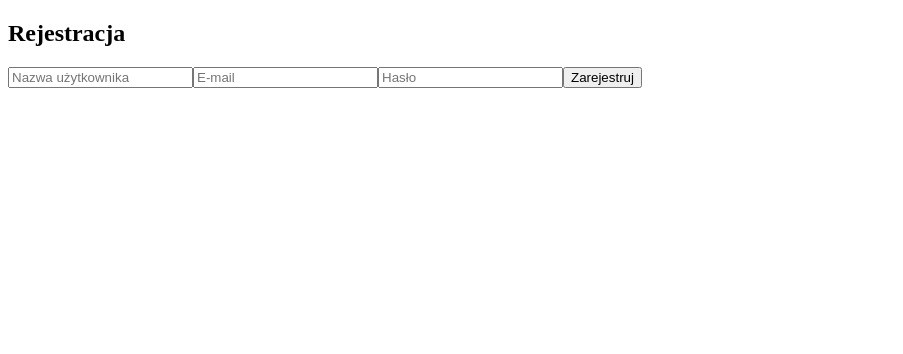
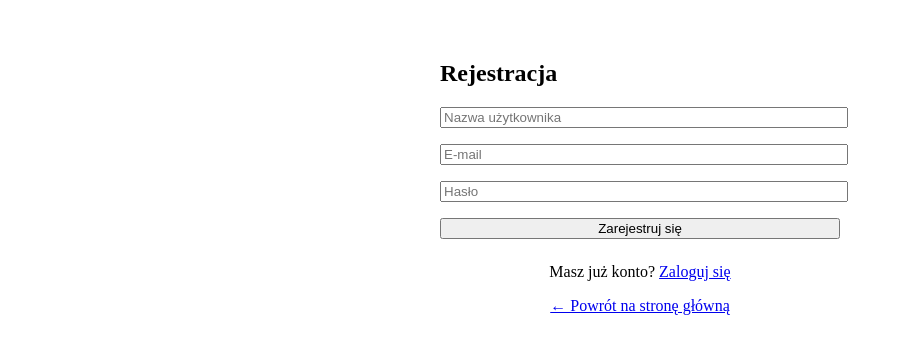
Before and after one commit to dsw49513/Bikeatize, a React (Vite) app in the folder frontend/: page /register in a window 1280 px wide. Shown: the top 354 px of the page, without its empty margins (0-903 px from the left). Built offline with nearby package versions, Linux system fonts and the light colour scheme.

Commit message:
Dodano linki na stronach logowania i rejestracji (powrót, rejestracja, logowanie)

```diff
--- a/frontend/src/pages/LoginPage.jsx
+++ b/frontend/src/pages/LoginPage.jsx
@@ -1,12 +1,12 @@
 import React, { useState, useContext } from "react";
-import { useNavigate } from "react-router-dom";
-import { AuthContext } from "../context/AuthContext"; // ✅ import
+import { useNavigate, Link } from "react-router-dom";
+import { AuthContext } from "../context/AuthContext";
 
 const LoginPage = () => {
   const [email, setEmail] = useState("");
   const [password, setPassword] = useState("");
   const navigate = useNavigate();
-  const { login } = useContext(AuthContext); // ✅ użycie kontekstu
+  const { login } = useContext(AuthContext);
 
   const handleLogin = async (e) => {
     e.preventDefault();
@@ -20,7 +20,7 @@ const LoginPage = () => {
 
       if (res.ok) {
         const data = await res.json();
-        login(data.access_token); // ✅ ustaw token przez kontekst
+        login(data.access_token);
         navigate("/dashboard");
       } else {
         alert("Błąd logowania");
@@ -31,7 +31,7 @@ const LoginPage = () => {
   };
 
   return (
-    <div>
+    <div style={{ padding: "2rem", maxWidth: "400px", margin: "0 auto" }}>
       <h2>Logowanie</h2>
       <form onSubmit={handleLogin}>
         <input
@@ -40,6 +40,7 @@ const LoginPage = () => {
           value={email}
           onChange={(e) => setEmail(e.target.value)}
           required
+          style={{ display: "block", width: "100%", marginBottom: "1rem" }}
         />
         <input
           type="password"
@@ -47,9 +48,19 @@ const LoginPage = () => {
           value={password}
           onChange={(e) => setPassword(e.target.value)}
           required
+          style={{ display: "block", width: "100%", marginBottom: "1rem" }}
         />
-        <button type="submit">Zaloguj</button>
+        <button type="submit" style={{ width: "100%" }}>Zaloguj</button>
       </form>
+
+      <div style={{ marginTop: "1.5rem", textAlign: "center" }}>
+        <p>
+          Nie masz jeszcze konta? <Link to="/register">Zarejestruj się</Link>
+        </p>
+        <p>
+          <Link to="/">← Powrót na stronę główną</Link>
+        </p>
+      </div>
     </div>
   );
 };
--- a/frontend/src/pages/RegisterPage.jsx
+++ b/frontend/src/pages/RegisterPage.jsx
@@ -1,40 +1,35 @@
 import React, { useState } from "react";
+import { useNavigate, Link } from "react-router-dom";
 
 const RegisterPage = () => {
   const [username, setUsername] = useState("");
   const [email, setEmail] = useState("");
   const [password, setPassword] = useState("");
-  console.log(">>> Załadowano RegisterPage"); // TEST
+  const navigate = useNavigate();
 
   const handleRegister = async (e) => {
     e.preventDefault();
-  console.log("Kliknięto Zarejestruj"); // DEBUG
 
     try {
       const res = await fetch("http://localhost:8000/api/register", {
         method: "POST",
         headers: { "Content-Type": "application/json" },
         body: JSON.stringify({ name: username, email, password }),
-
       });
 
-    const data = await res.json();
-    console.log("Rejestracja - odpowiedź serwera:", data);
-
       if (res.ok) {
-      alert("Użytkownik zarejestrowany!");
+        alert("Rejestracja zakończona sukcesem! Zaloguj się.");
+        navigate("/login");
       } else {
-      alert("Błąd: " + (data.detail || JSON.stringify(data)));
+        alert("Błąd rejestracji");
       }
     } catch (err) {
-    console.error("Błąd połączenia z serwerem:", err);
       alert("Błąd połączenia z serwerem");
     }
   };
 
-
   return (
-    <div>
+    <div style={{ padding: "2rem", maxWidth: "400px", margin: "0 auto" }}>
       <h2>Rejestracja</h2>
       <form onSubmit={handleRegister}>
         <input
@@ -43,6 +38,7 @@ const RegisterPage = () => {
           value={username}
           onChange={(e) => setUsername(e.target.value)}
           required
+          style={{ display: "block", width: "100%", marginBottom: "1rem" }}
         />
         <input
           type="email"
@@ -50,6 +46,7 @@ const RegisterPage = () => {
           value={email}
           onChange={(e) => setEmail(e.target.value)}
           required
+          style={{ display: "block", width: "100%", marginBottom: "1rem" }}
         />
         <input
           type="password"
@@ -57,9 +54,19 @@ const RegisterPage = () => {
           value={password}
           onChange={(e) => setPassword(e.target.value)}
           required
+          style={{ display: "block", width: "100%", marginBottom: "1rem" }}
         />
-        <button type="submit">Zarejestruj</button>
+        <button type="submit" style={{ width: "100%" }}>Zarejestruj się</button>
       </form>
+
+      <div style={{ marginTop: "1.5rem", textAlign: "center" }}>
+        <p>
+          Masz już konto? <Link to="/login">Zaloguj się</Link>
+        </p>
+        <p>
+          <Link to="/">← Powrót na stronę główną</Link>
+        </p>
+      </div>
     </div>
   );
 };
```
Lines whose indentation alone changed are shown as unchanged.
